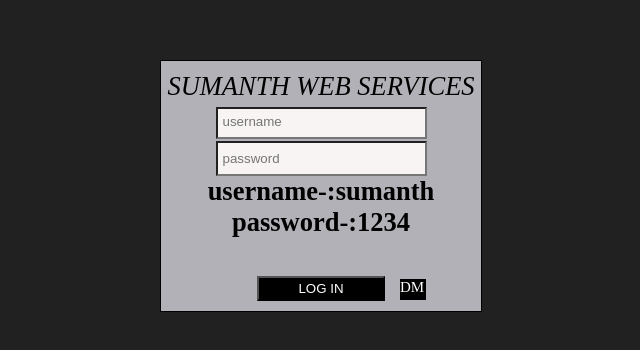
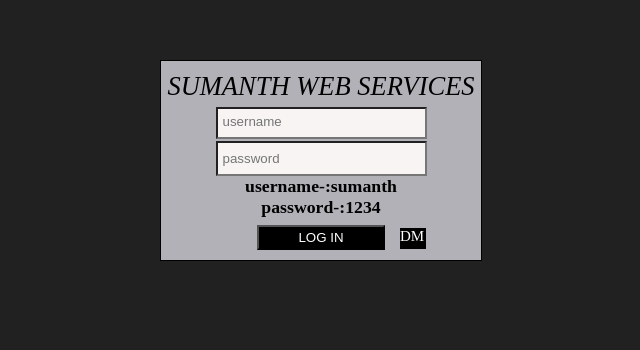
Before and after one commit to chhvnvsumanth/sumanthwebservices, a plain HTML site: page index.html in a window 1280 px wide. Shown: the part 140-490 px from the top of the page, without its empty margins (288-928 px from the left). Drawn offline with Linux system fonts and the light colour scheme.

Commit message:
Update index.html

```diff
--- a/index.html
+++ b/index.html
@@ -16,9 +16,8 @@
         <br>
        <input class="ente" type="password" placeholder="password" id="password">
        <br>
-          <h4>username-:sumanth </h4>
-            <h4>password-:1234</h4>
-        <br>
+        <h6>username-:sumanth </h4>
+        <h6>password-:1234</h4>
        <button type="submit" class="login">LOG IN</button>
        <a href="contact_us.html" class="CONTACT_US">DM!</a>
        <br>
```
